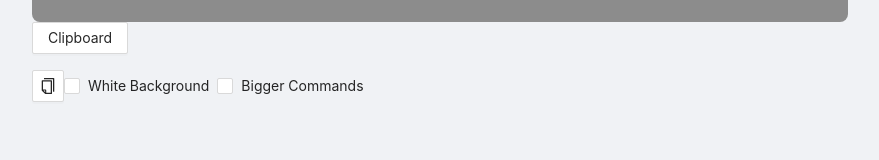
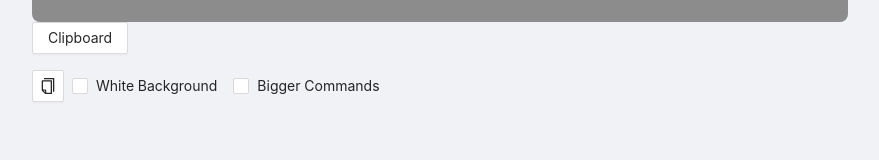
Before and after one commit to BigRiceEater/tekken-notation-builder, a React (Create React App) app: page /#/ in a window 1280 px wide. Shown: the part 141-301 px from the top of the page, without its empty margins (200-1079 px from the left). Built offline with nearby package versions, Linux system fonts and the light colour scheme.

Commit message:
Use Space component instead of Grid to layout the controls

```diff
--- a/src/components/controls.js
+++ b/src/components/controls.js
@@ -1,32 +1,31 @@
 import React from "react";
-import { Row, Col, Button } from "antd";
+import { Button, Space } from "antd";
 import { CopyOutlined } from "@ant-design/icons";
 import Checkbox from "./control-checkbox";
 
 const Controls = ({ data, onChange, onClipboardClick }) => {
   console.log(data);
   return (
-    <Row align="middle">
-      <Col>
-        <Button type="default" icon={<CopyOutlined />} onClick={onClipboardClick}></Button>
-      </Col>
-      <Col>
+    <Space>
+      <Button
+        type="default"
+        icon={<CopyOutlined />}
+        onClick={onClipboardClick}></Button>
+
       <Checkbox
         controlName="whiteBackgroundChecked"
         checked={data.whiteBackgroundChecked}
         onChange={onChange}>
         White Background
       </Checkbox>
-      </Col>
-      <Col>
+
       <Checkbox
         controlName="biggerCommands"
         checked={data.biggerCommands}
         onChange={onChange}>
         Bigger Commands
       </Checkbox>
-      </Col>
-    </Row>
+    </Space>
   );
 };
 
```
Lines whose indentation alone changed are shown as unchanged.
